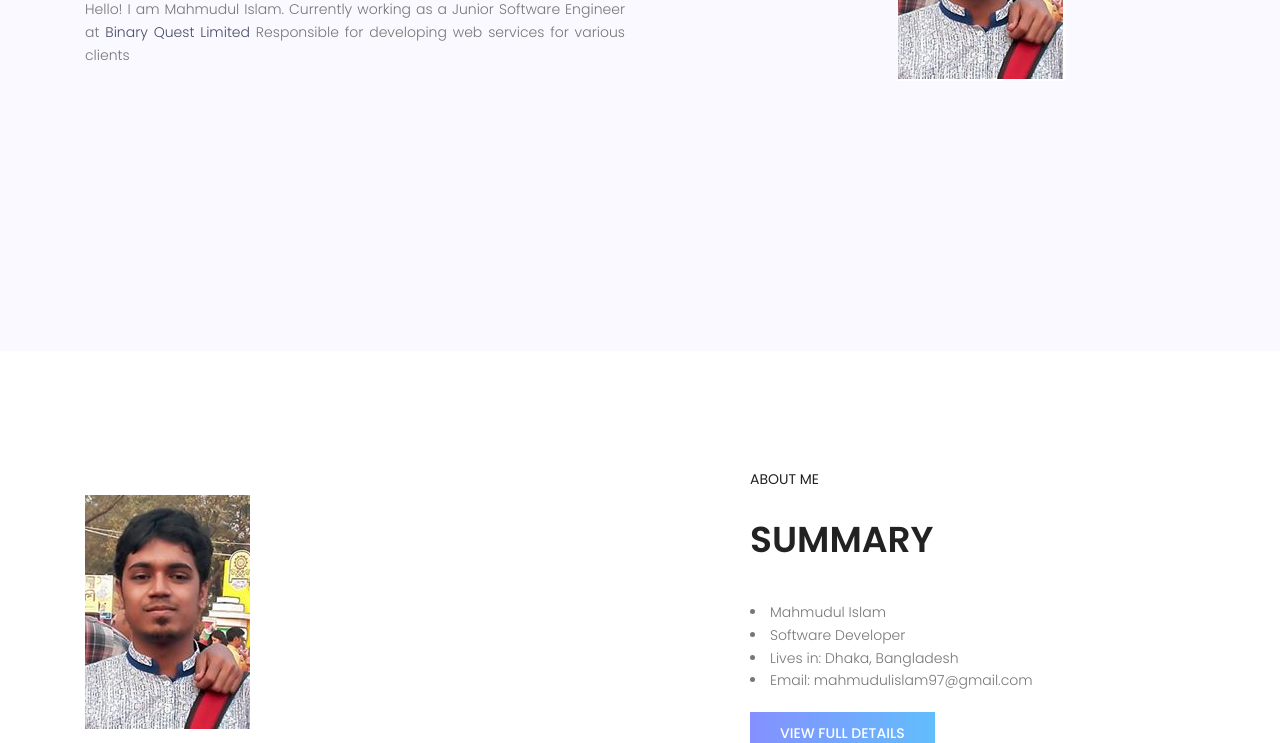
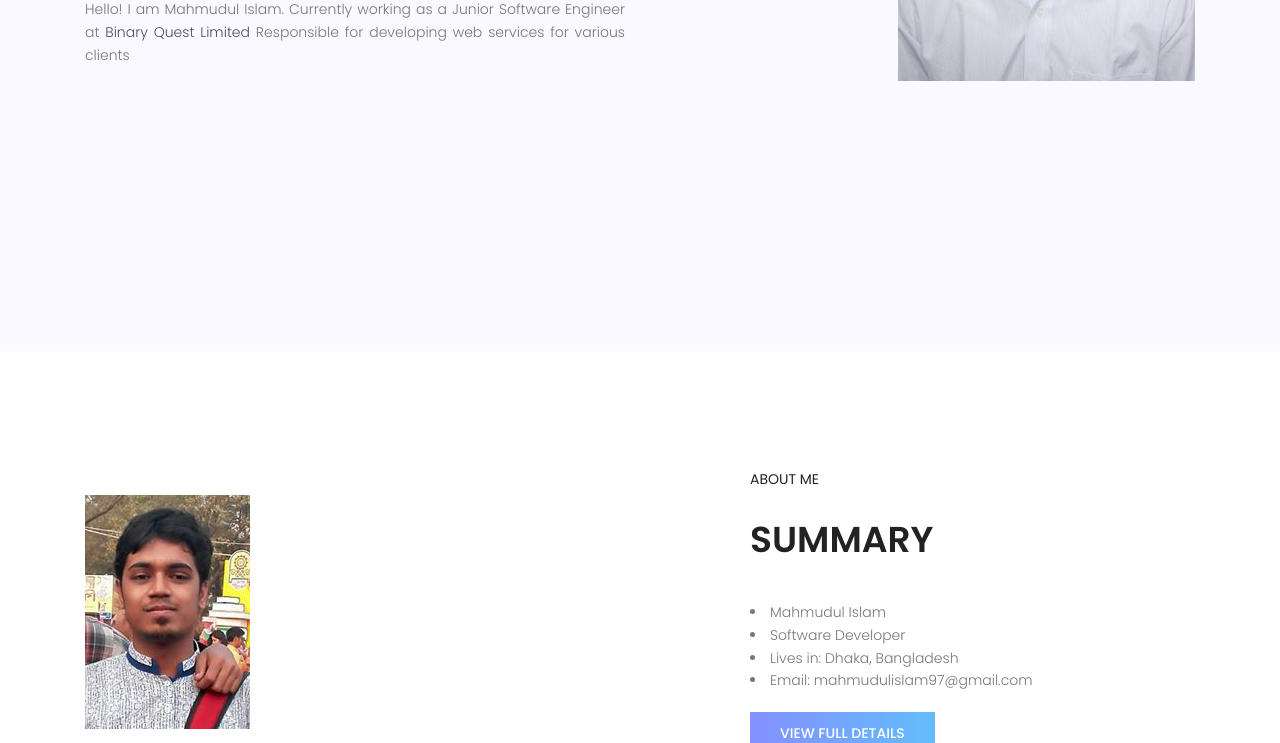
Before and after one commit to mahmud97/mahmud97.github.io, a plain HTML site: page index.html in a window 1280 px wide. Shown: the part 399-1142 px from the top of the page. Drawn offline with nearby package versions, Linux system fonts and the light colour scheme; some packages are replaced by stand-ins of ours.

Commit message:
Update index.html

```diff
--- a/index.html
+++ b/index.html
@@ -68,7 +68,7 @@
 
 						</div>
 						<div class="col-lg-6 col-md-6 banner-right d-flex align-self-end">
-							<img style="padding-bottom: 50%; padding-left: 45%;"class="img-fluid" src="img1/Me.png" alt="">
+							<img style="padding-bottom: 50%; padding-left: 45%;"class="img-fluid" src="img1/I.jpg" alt="">
 						</div>
 					</div>
 				</div>
```
